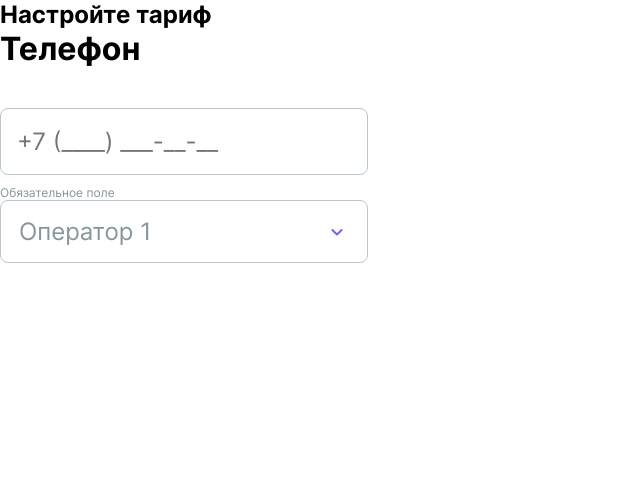
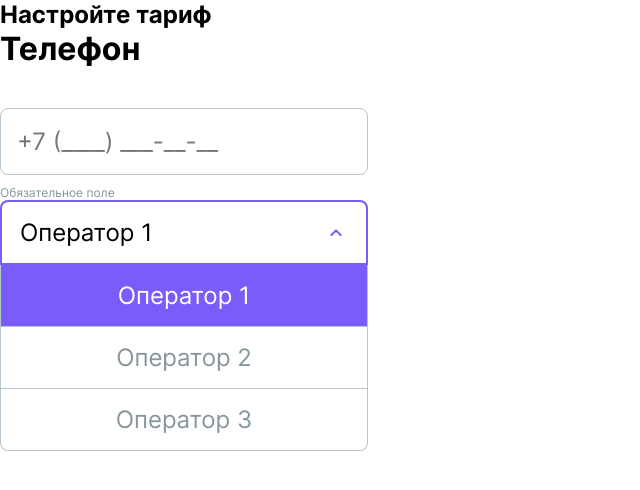
Before and after one commit to DanilGrebnev/tariff_configurator, a React (Vite) app: page / in a window 1280 px wide. Both pictures are taken after a click on the element "Оператор 1". Shown: the top 490 px of the page, without its empty margins (0-640 px from the left). Built offline with nearby package versions, Linux system fonts and the light colour scheme.

Commit message:
fix: select component style optimization

```diff
--- a/src/shared/components/Select/types/select.ts
+++ b/src/shared/components/Select/types/select.ts
@@ -1,4 +1,4 @@
-import { InputHTMLAttributes } from 'react'
+import { ButtonHTMLAttributes } from 'react'
 
 export interface ISelectProps {
     className?: string
@@ -8,7 +8,7 @@ export interface ISelectProps {
     onChange: (data: string) => void
 }
 
-export interface IDropDownItemProps extends InputHTMLAttributes<HTMLDivElement> {
+export interface IDropDownItemProps extends ButtonHTMLAttributes<HTMLButtonElement> {
     className?: string
     data: string
     onClick?: () => void
--- a/src/shared/components/Select/ui/DropDownItem/DropDownItem.tsx
+++ b/src/shared/components/Select/ui/DropDownItem/DropDownItem.tsx
@@ -2,14 +2,15 @@ import { FC } from 'react'
 import { IDropDownItemProps } from '../../types/select'
 
 export const DropDownItem: FC<IDropDownItemProps> = (props) => {
-    const { className, data, onClick } = props
+    const { className, data, onClick, ...otherProps } = props
 
     return (
-        <div
+        <button
+            {...otherProps}
             onClick={onClick}
             className={className}
         >
             {data}
-        </div>
+        </button>
     )
 }
--- a/src/shared/components/Select/ui/style/Select.module.scss
+++ b/src/shared/components/Select/ui/style/Select.module.scss
@@ -1,6 +1,7 @@
 $selectWidth: 368px;
 $selectPadding: 16px 18px;
 $fonSizeSelectText: 24px;
+$transitionDropDown: 0.1s;
 
 @mixin select-item-active-effect {
     background: var(--select-item-hover-background-color);
@@ -18,13 +19,16 @@ $fonSizeSelectText: 24px;
     border-radius: 8px;
     cursor: pointer;
 
+    & > * {
+        user-select: none;
+    }
+
     span {
         color: var(--input-signature-color);
         font-size: $fonSizeSelectText;
     }
-}
 
-.select.open {
+    &.open {
         border-bottom-left-radius: 0;
         border-bottom-right-radius: 0;
 
@@ -33,9 +37,10 @@ $fonSizeSelectText: 24px;
         }
     }
 
-.select:focus-within {
+    &:focus-within {
         border: 2px solid var(--select-focus-color);
         outline: none;
+    }
 }
 
 .selectTitle {
@@ -57,39 +62,47 @@ $fonSizeSelectText: 24px;
 .select-dropdown {
     position: absolute;
     left: 0;
-    display: none;
     width: $selectWidth;
     border-bottom: none;
+    opacity: 0;
+    pointer-events: none;
+    transition: $transitionDropDown;
+
+    &.open {
+        display: block;
+        opacity: 1;
+        pointer-events: all;
     }
-
-.select-dropdown.open {
-    display: block;
 }
 
 .select-dropdown__item {
+    display: block;
+    width: 100%;
     padding: $selectPadding;
     border: 1px solid var(--input-border-color);
-    border-bottom: none;
+    border-top: none;
     background: white;
     color: var(--select-item-text-color);
     cursor: pointer;
     font-size: $fonSizeSelectText;
-}
+    outline: none;
 
-.select-dropdown__item.active {
+    &:focus,
+    &:hover,
+    &.active {
         @include select-item-active-effect;
     }
 
-.select-dropdown__item:first-child {
+    &:first-child {
         border-top: none;
     }
 
-.select-dropdown__item:last-child {
-    border: 1px solid var(--input-border-color);
+    &:last-child {
         border-bottom-left-radius: 8px;
         border-bottom-right-radius: 8px;
     }
 
-.select-dropdown__item:hover {
-    @include select-item-active-effect;
+    &:disabled {
+        opacity: 0.3;
     }
+}
```
Also changed, not shown: 1 other file (tests, documents, lock files or other folders). Lines whose indentation alone changed are shown as unchanged.
